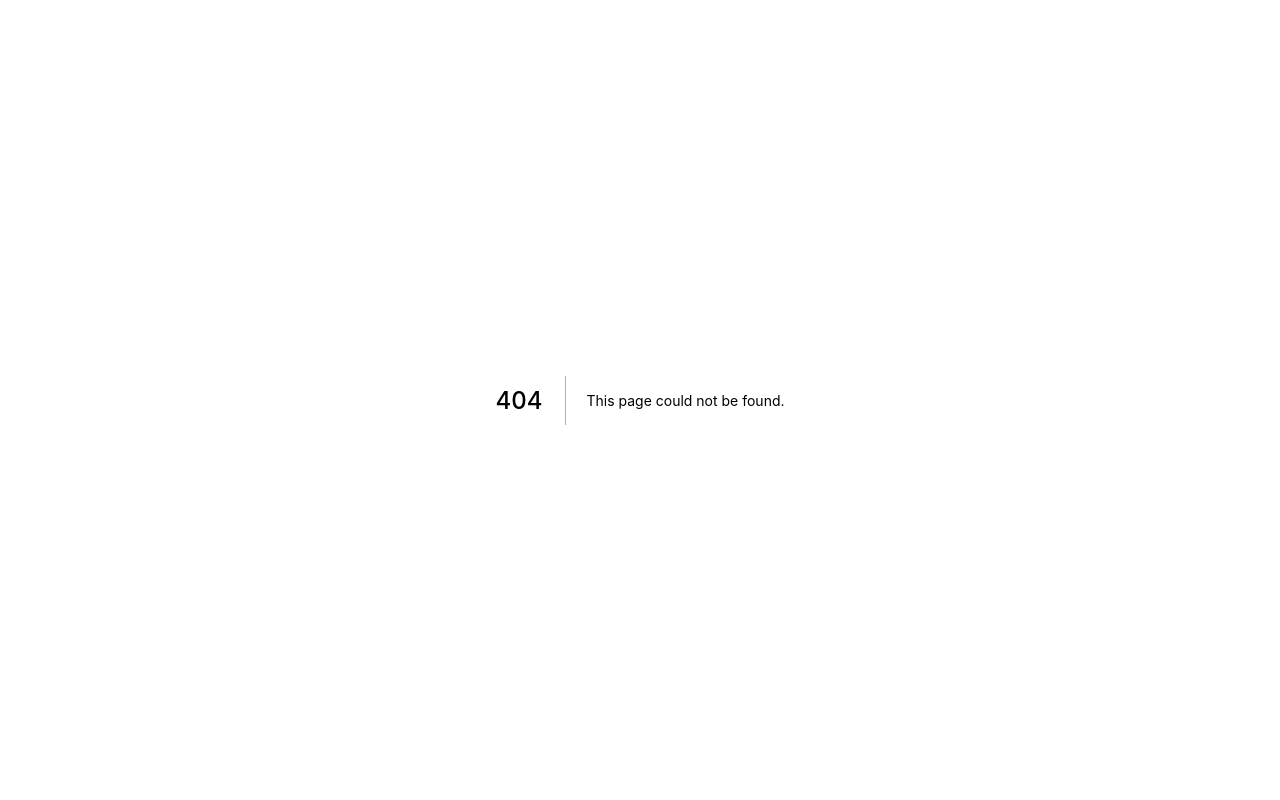
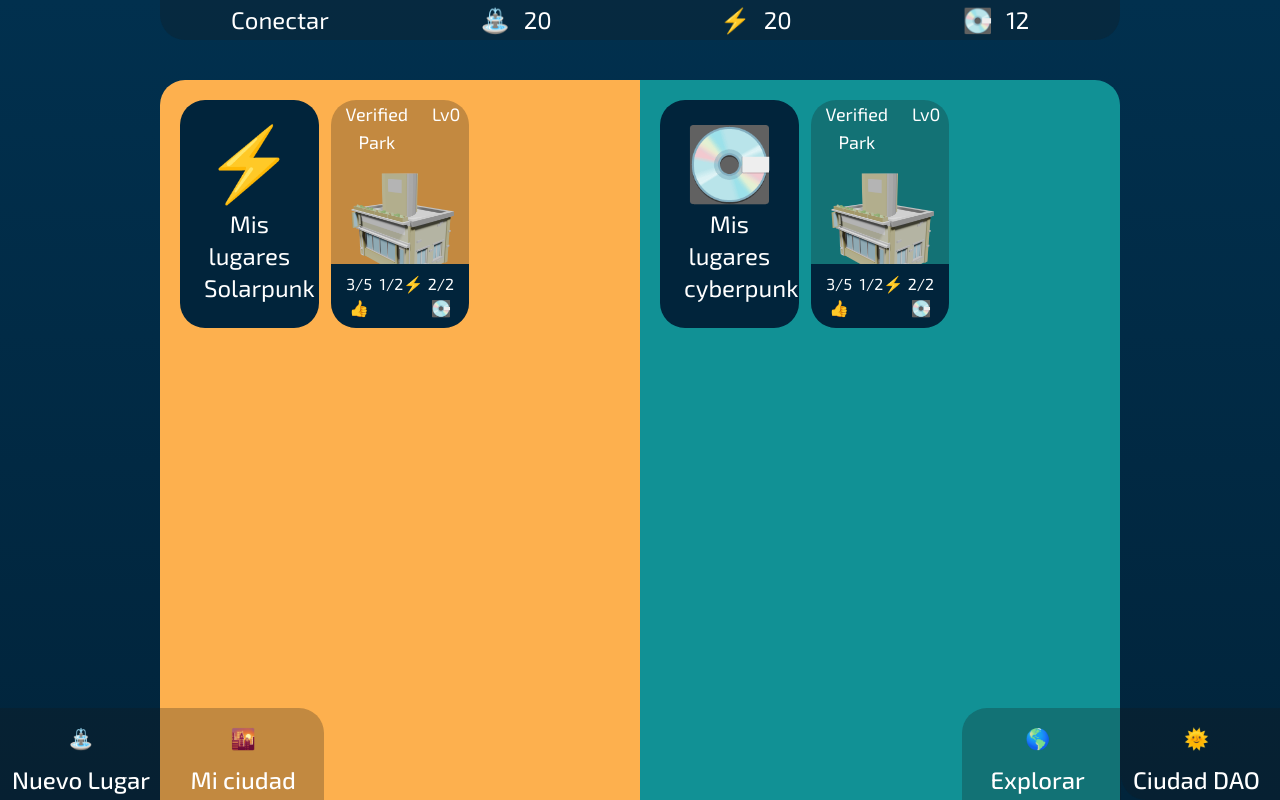
Before and after one commit to zenbitETH/Punk-Cities-V.02, a Next.js app: page /MyPlaces in a window 1280 px wide. Before the commit this address had no page. Built offline with nearby package versions, Linux system fonts and the light colour scheme.

Commit message:
My places page

```diff
--- /dev/null
+++ b/pages/MyPlaces.js
@@ -0,0 +1,79 @@
+import Layout from "../components/Layout";
+import Image from "next/image"
+import tridi from "../assets/3dAssets/11-Library.png"
+
+export default function MyPlaces() {
+
+  return (
+    <Layout class="text-center content-center">
+      <div class="grid xl:grid-cols-2 xl:mx-40 xl:gap-0 mx-5 gap-5 mt-10">
+        <div class="MyPlaces">
+          <div class="Quest">
+            <div class="text-7xl pb-3">⚡</div>Mis lugares Solarpunk
+          </div>
+          <div class="CityPL">
+            <div class="PLheader">
+              <div class="col-span-4">Verified Park</div>
+              <div class="col-span-2"> Lv0</div>
+            </div>
+            <div><Image src={tridi} height={150} width={150} alt="Punk Cities" /></div>
+            <div class="PLfooter">
+              <div class="">3/5👍</div>
+              <div class="">1/2⚡</div>
+              <div class="">2/2💽</div>
+            </div>
+          </div>
+          {/*
+          {solarPunkPerPlaceId.map(place => (
+              <a class="CityPL" href={`./PlaceDetail/${place}`}>
+              <div class="PLheader">
+                <div class="col-span-4">{uriIPFS[place].name}</div>
+                <div class="col-span-2">Lv {levelPerPlaceId[place]}</div>
+              </div>
+              <div><Image src={uriIPFS[place].image3D} height={200} width={200}/></div
+              <div class="PLfooter">
+                <div class="">{verificationPerPlaceId[place]}/5👍</div>
+                <div class="">{energyPerPlaceId[place]}/2⚡</div>
+                <div class="">{chipPerPlaceId[place]}/2💽</div>
+              </div>
+            </a>
+          ))}
+          */}
+        </div>
+        <div class="MyPlaces2">
+          <div class="Quest">
+            <div class="text-7xl pb-3">💽</div>Mis lugares cyberpunk
+          </div>
+          <div class="CityPL">
+            <div class="PLheader">
+              <div class="col-span-4">Verified Park</div>
+              <div class="col-span-2"> Lv0</div>
+            </div>
+            <div><Image src={tridi} height={150} width={150} alt="Punk Cities"/></div>
+            <div class="PLfooter">
+              <div class="">3/5👍</div>
+              <div class="">1/2⚡</div>
+              <div class="">2/2💽</div>
+            </div>
+          </div>
+          {/*
+          {cyberPunkPerPlaceId.map(place => (
+            <a class="CityPL" href={`./PlaceDetail/${place}`}>
+              <div class="PLheader">
+                <div class="col-span-4">{uriIPFS[place].name}</div>
+                <div class="col-span-2">Lv {levelPerPlaceId[place]}</div>
+              </div>
+              <img src={uriIPFS[place].image3D} class="PLimage" />
+              <div class="PLfooter">
+                <div class="">{verificationPerPlaceId[place]}/5👍</div>
+                <div class="">{energyPerPlaceId[place]}/2⚡</div>
+                <div class="">{chipPerPlaceId[place]}/2💽</div>
+              </div>
+            </a>
+          ))}
+          */}
+        </div>
+      </div>
+    </Layout>
+  )
+}
--- a/styles/globals.css
+++ b/styles/globals.css
@@ -112,7 +112,6 @@
   text-sm
   md:text-xl lg:text-2xl xl:text-2xl
   border-none
-  px-4
 }
 
 .hudc {
@@ -124,6 +123,7 @@
   hover:bg-glass-600
   cursor-pointer
   px-3
+  xl:pr-5
 }
 
 .hudd {
@@ -134,6 +134,7 @@
   cursor-pointer
   xl:rounded-bl-lg
   px-3
+  xl:pr-5
 }
 
 .bigIcon {
@@ -174,9 +175,6 @@ select {
   rounded-tl-lg rounded-r-lg py-5 px-5 md:text-xl
 }
 
-
-
-
 input {
   @apply
   rounded-tl-lg rounded-r-lg py-5 px-5 md:text-xl
@@ -198,3 +196,58 @@ input {
   text-center text-2xl font-exo content-center
   m-5
  }
+
+ .MyPlaces {
+  @apply
+  bg-solar-100
+  xl:min-h-[600px] fhd:min-h-[600px] p-5 rounded-lg xl:rounded-none xl:rounded-l-lg
+  text-center text-2xl font-exo
+  grid grid-cols-2 xl:grid-cols-3 gap-2 xl:grid-rows-4 xl:gap-3
+ }
+
+ .MyPlaces2 {
+  @apply
+  bg-cyber-100
+  xl:min-h-[600px] fhd:min-h-[600px] p-5 rounded-lg xl:rounded-none xl:rounded-r-lg
+  text-center text-2xl font-exo content-center
+  grid grid-cols-2 xl:grid-cols-3 gap-2 xl:grid-rows-4 xl:gap-3
+ }
+
+.Quest {
+  @apply
+  bg-night-100
+  rounded-lg
+  min-h-[150px]
+  xl:min-h-[150px]
+  text-2xl text-white
+  content-center
+  p-6
+}
+
+.CityPL {
+ @apply
+ bg-glass-100 hover:bg-night-100
+ min-h-[150px]
+ xl:min-h-[150px]
+ rounded-lg
+ relative
+ cursor-pointer
+}
+
+.PLfooter {
+  @apply
+  absolute bottom-0
+  grid grid-cols-3
+  bg-night-100
+  rounded-b-lg
+  px-2 py-2
+  w-full
+  text-base text-white
+}
+
+.PLheader {
+  @apply
+  grid grid-cols-6
+  text-lg
+  text-white
+}
```
Also changed, not shown: pages/city-places.js (deleted).
